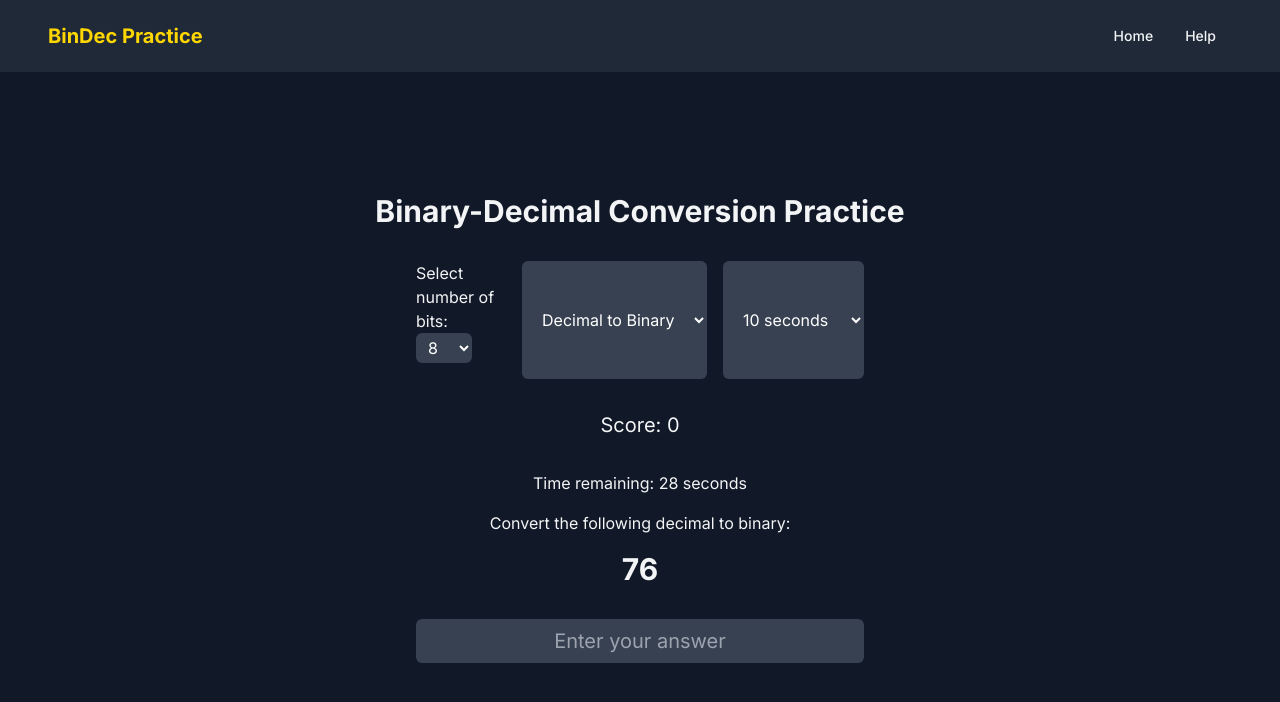
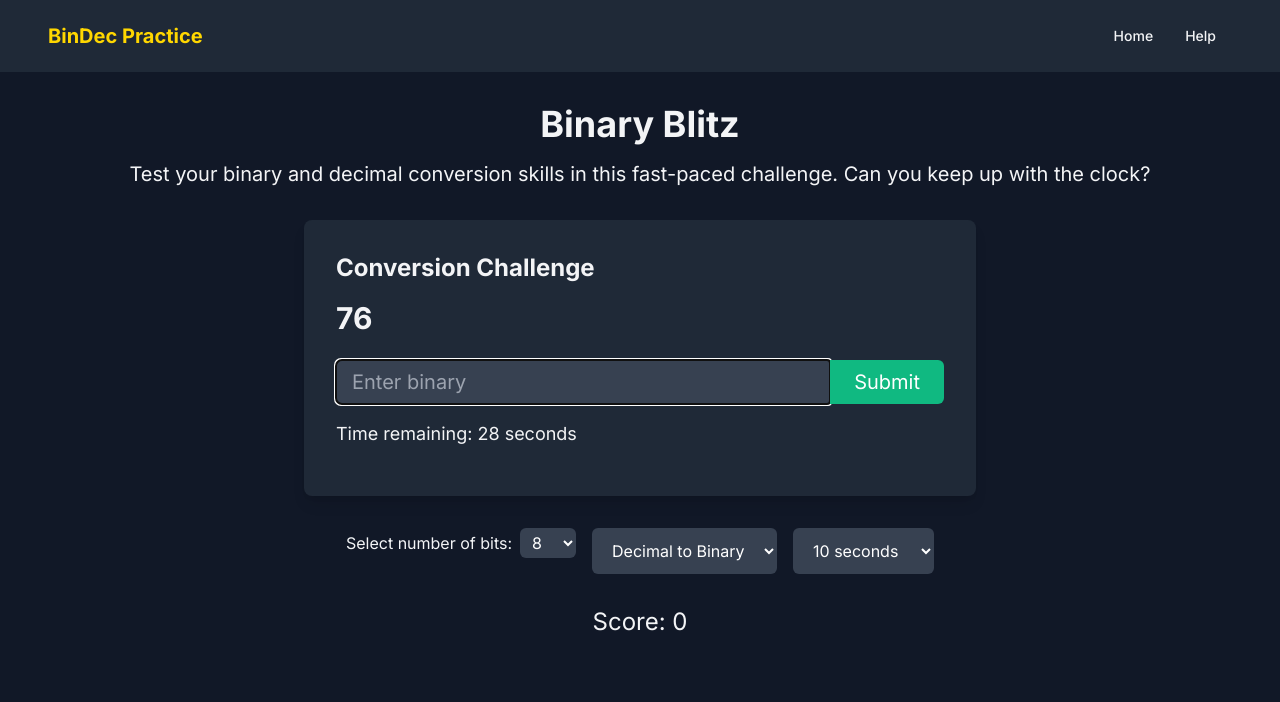
Before and after one commit to KamdynS/bintodec, a Next.js app: page / in a window 1280 px wide. Both pictures are taken after a click on the button "Start Game". Shown: the top 702 px of the page. Built offline with nearby package versions, Linux system fonts and the light colour scheme.

Commit message:
redid desgin

```diff
--- a/src/app/page.tsx
+++ b/src/app/page.tsx
@@ -1,6 +1,6 @@
 "use client";
 
-import { useState, useEffect, useCallback } from 'react';
+import { useState, useEffect, useCallback, useRef } from 'react';
 import Navbar from '../components/Navbar';
 import BitSelector from '../components/BitSelector';
 import ConversionSelector from '../components/ConversionSelector';
@@ -17,19 +17,24 @@ export default function Home() {
   const [timer, setTimer] = useState<number>(30);
   const [isGameActive, setIsGameActive] = useState<boolean>(false);
   const [showGameOver, setShowGameOver] = useState<boolean>(false);
+  const inputRef = useRef<HTMLInputElement>(null);
 
   const generateNewNumber = useCallback(() => {
     const maxNumber = Math.pow(2, bits) - 1;
-    const newNumber = Math.floor(Math.random() * (maxNumber + 1));
+    let newNumber;
+    do {
+      newNumber = Math.floor(Math.random() * (maxNumber + 1));
+    } while (newNumber === number);
     setNumber(newNumber);
     setUserInput('');
     setFeedback('');
-  }, [bits]);
+  }, [bits, number]);
 
   useEffect(() => {
+    let interval: NodeJS.Timeout;
     if (isGameActive) {
       const endTime = Date.now() + timer * 1000;
-      const interval = setInterval(() => {
+      interval = setInterval(() => {
         const remaining = Math.max(0, Math.ceil((endTime - Date.now()) / 1000));
         setTimer(remaining);
         if (remaining <= 0) {
@@ -38,15 +43,18 @@ export default function Home() {
           setShowGameOver(true);
         }
       }, 100);
-      return () => clearInterval(interval);
     }
+    return () => {
+      if (interval) clearInterval(interval);
+    };
   }, [isGameActive, timer]);
 
   const startGame = () => {
     setIsGameActive(true);
     setScore(0);
-    setTimer(timer); // Reset timer to initial value
+    setTimer(timer);
     generateNewNumber();
+    setTimeout(() => inputRef.current?.focus(), 0);
   };
 
   const handleInputChange = (e: React.ChangeEvent<HTMLInputElement>) => {
@@ -75,46 +83,52 @@ export default function Home() {
   return (
     <main className="min-h-screen bg-gray-900 text-gray-100 flex flex-col">
       <Navbar />
-      <div className="container mx-auto px-4 py-8 flex-grow flex flex-col items-center justify-center">
-        <h1 className="text-3xl font-bold mb-8">Binary-Decimal Conversion Practice</h1>
-        <div className="w-full max-w-md">
-          <div className="flex justify-between items-center mb-8">
-            <div className="flex space-x-4">
-              <BitSelector bits={bits} onBitsChange={setBits} />
-              <ConversionSelector conversionType={conversionType} onConversionTypeChange={setConversionType} />
-              <TimerSelector timer={timer} onTimerChange={setTimer} />
-            </div>
-          </div>
-          <div className="text-xl mb-8 text-center">
-            Score: {score} {feedback === 'Nice!' && <span className="text-green-500 ml-2">{feedback}</span>}
-          </div>
-          {!isGameActive ? (
-            <div className="text-center">
-              <button
-                onClick={startGame}
-                className="bg-green-500 hover:bg-green-600 text-white px-6 py-3 rounded-md text-lg"
-              >
-                Start Game
-              </button>
-            </div>
-          ) : (
-            <div className="text-center">
-              <p className="mb-4">Time remaining: {timer} seconds</p>
-              <p className="mb-4">Convert the following {conversionType === 'decimalToBinary' ? 'decimal to binary' : 'binary to decimal'}:</p>
-              <p className="text-3xl font-bold mb-8">
-                {conversionType === 'decimalToBinary' ? number : number.toString(2).padStart(bits, '0')}
-              </p>
+      <div className="container mx-auto px-4 py-8 flex-grow flex flex-col items-center">
+        <h1 className="text-4xl font-bold mb-4">Binary Blitz</h1>
+        <p className="text-xl mb-8">
+          Test your binary and decimal conversion skills in this fast-paced challenge. Can you keep up with the clock?
+        </p>
+        {!isGameActive ? (
+          <button
+            onClick={startGame}
+            className="bg-blue-500 hover:bg-blue-600 text-white px-6 py-3 rounded-md text-lg mb-8"
+          >
+            Start Game
+          </button>
+        ) : (
+          <div className="w-full max-w-2xl bg-gray-800 p-8 rounded-lg shadow-lg">
+            <h2 className="text-2xl font-bold mb-4">Conversion Challenge</h2>
+            <p className="text-3xl font-bold mb-6">
+              {conversionType === 'decimalToBinary' ? number : number.toString(2).padStart(bits, '0')}
+            </p>
+            <div className="flex items-center mb-4">
               <input
+                ref={inputRef}
                 type="text"
                 value={userInput}
                 onChange={handleInputChange}
                 onKeyPress={handleKeyPress}
-                className="bg-gray-700 text-white px-4 py-2 rounded-md w-full text-center text-xl"
-                placeholder="Enter your answer"
+                className="bg-gray-700 text-white px-4 py-2 rounded-l-md w-full text-xl"
+                placeholder={`Enter ${conversionType === 'decimalToBinary' ? 'binary' : 'decimal'}`}
               />
-              {feedback !== 'Nice!' && <p className="mt-4 text-xl text-red-500">{feedback}</p>}
+              <button
+                onClick={checkAnswer}
+                className="bg-green-500 hover:bg-green-600 text-white px-6 py-2 rounded-r-md text-xl"
+              >
+                Submit
+              </button>
             </div>
-          )}
+            <p className="text-lg">Time remaining: {timer} seconds</p>
+            {feedback !== 'Nice!' && <p className="mt-4 text-xl text-red-500">{feedback}</p>}
+          </div>
+        )}
+        <div className="mt-8 flex space-x-4">
+          <BitSelector bits={bits} onBitsChange={setBits} />
+          <ConversionSelector conversionType={conversionType} onConversionTypeChange={setConversionType} />
+          <TimerSelector timer={timer} onTimerChange={setTimer} />
+        </div>
+        <div className="mt-8 text-2xl">
+          Score: {score}
         </div>
       </div>
       {showGameOver && (
--- a/tailwind.config.ts
+++ b/tailwind.config.ts
@@ -53,6 +53,14 @@ const config = {
           foreground: "hsl(var(--card-foreground))",
         },
         gold: '#FFD700',
+        blue: {
+          500: '#3B82F6',
+          600: '#2563EB',
+        },
+        green: {
+          500: '#10B981',
+          600: '#059669',
+        },
       },
       borderRadius: {
         lg: "var(--radius)",
```
